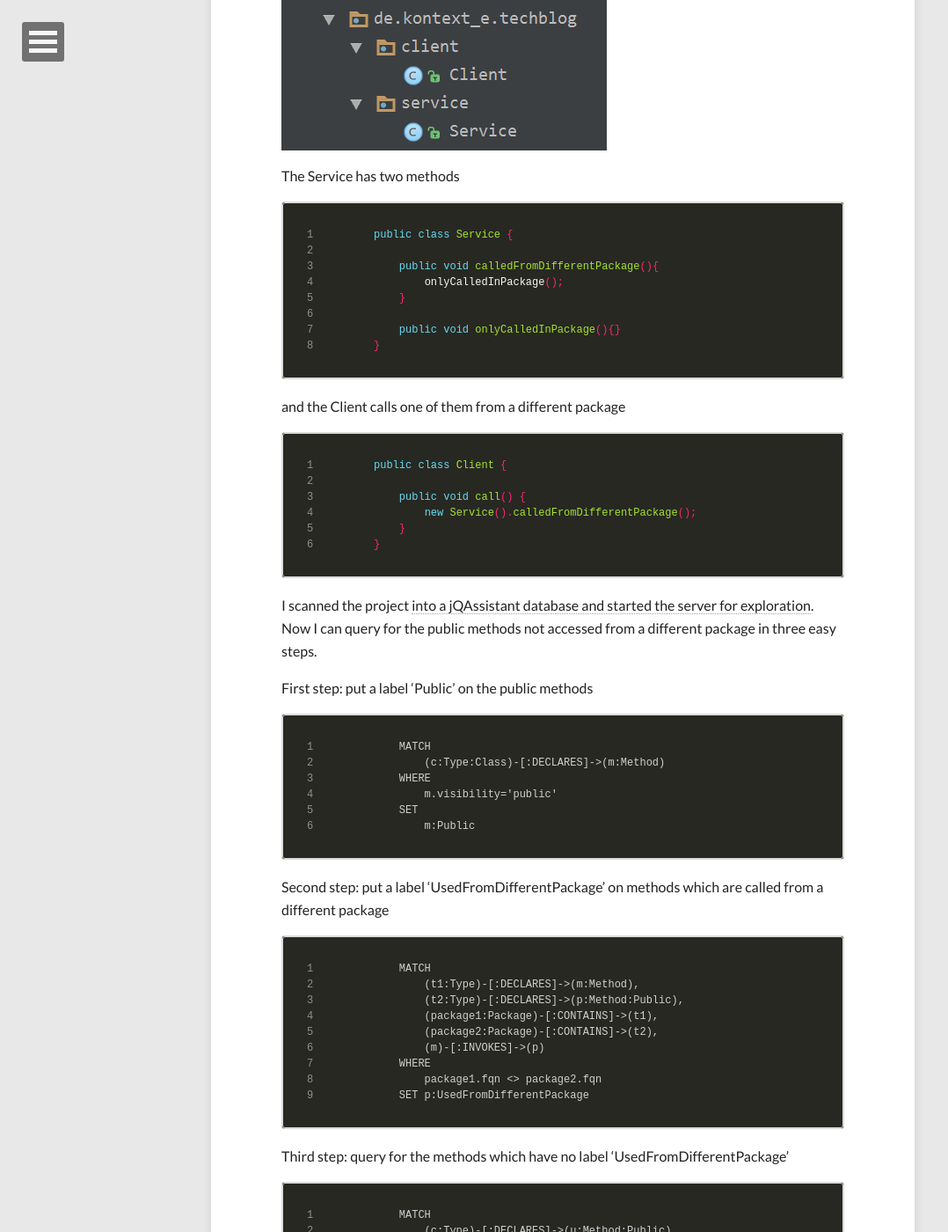
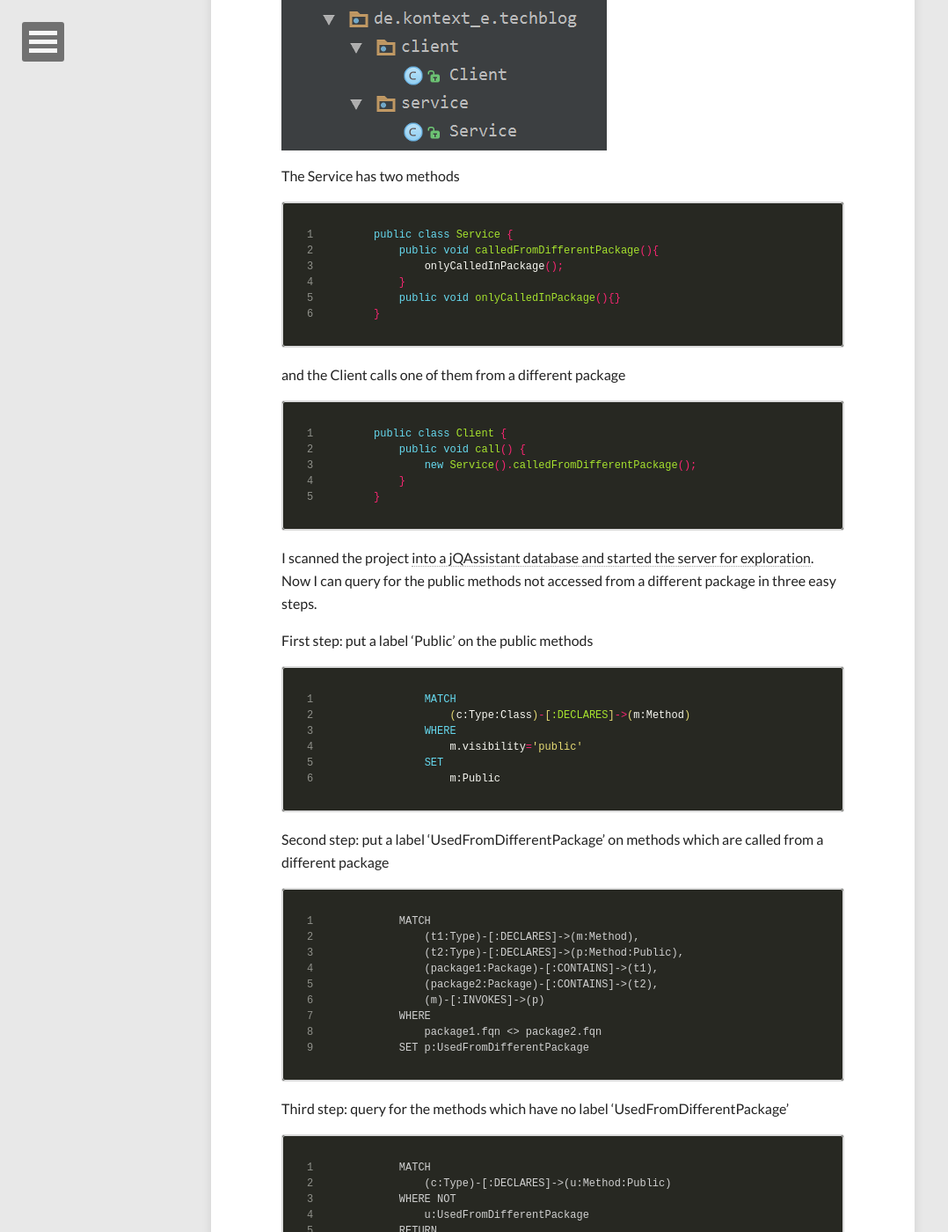
Before and after one commit to kontext-e/kontext-e.github.io, a Jekyll site: the page built from _posts/2016-10-24-unnecessary-public-visibility.md, in a window 1280 px wide and 1400 px high, scrolled down 641 px. Shown: the whole window at 88% size, without its empty margins (0-1078 px from the left). Built offline with Jekyll 4.4.1, drawn with Linux system fonts in a browser that asks for light colours; nearby versions of some CDN libraries.

Commit message:
code cosmetics

````diff
--- a/_posts/2016-10-24-unnecessary-public-visibility.md
+++ b/_posts/2016-10-24-unnecessary-public-visibility.md
@@ -21,11 +21,9 @@ The Service has two methods
 
 ```java
     public class Service {
-
         public void calledFromDifferentPackage(){
             onlyCalledInPackage();
         }
-
         public void onlyCalledInPackage(){}
     }
 ```
@@ -34,7 +32,6 @@ and the Client calls one of them from a different package
 
 ```java
     public class Client {
-
         public void call() {
             new Service().calledFromDifferentPackage();
         }
@@ -46,12 +43,14 @@ Now I can query for the public methods not accessed from a different package in
 
 First step: put a label 'Public' on the public methods
 
+```cypher
             MATCH
                 (c:Type:Class)-[:DECLARES]->(m:Method)
             WHERE
                 m.visibility='public'
             SET
                 m:Public
+```
 
 Second step: put a label 'UsedFromDifferentPackage' on methods which are called from a different package
 
````
